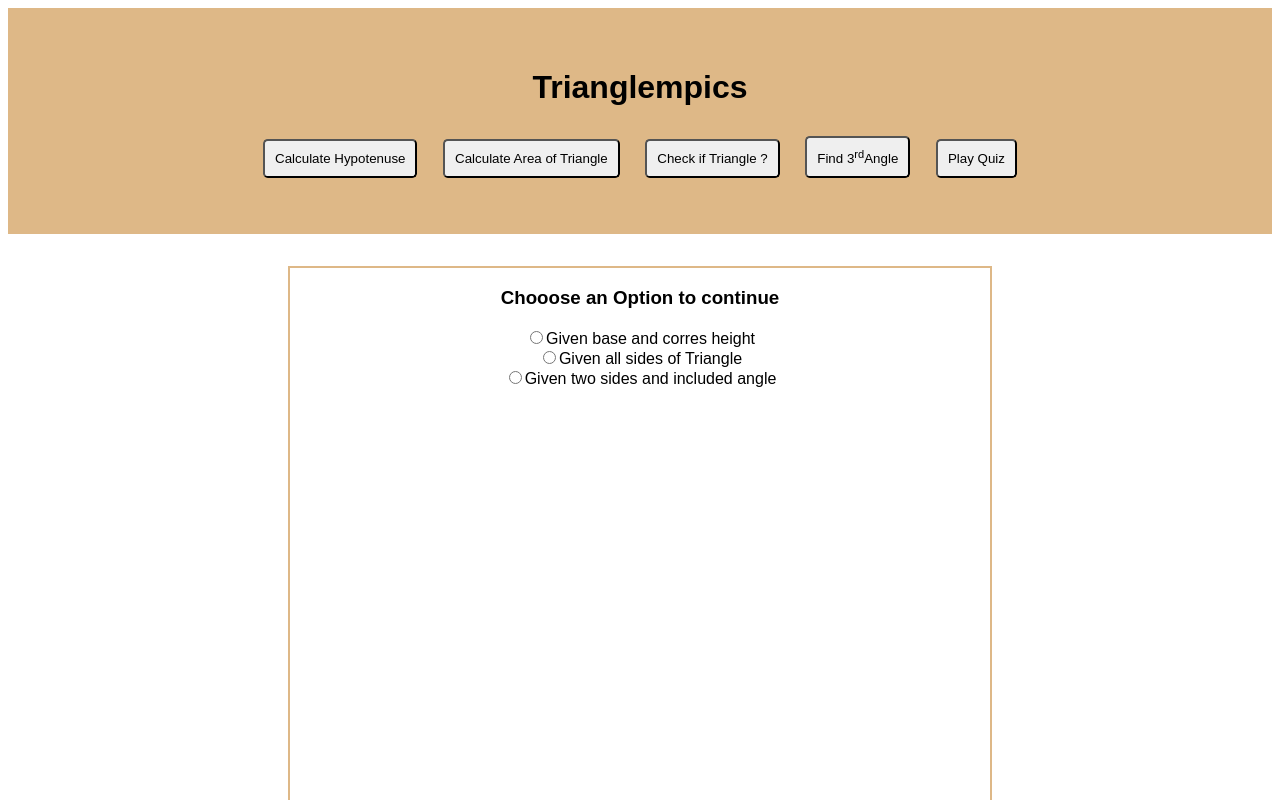
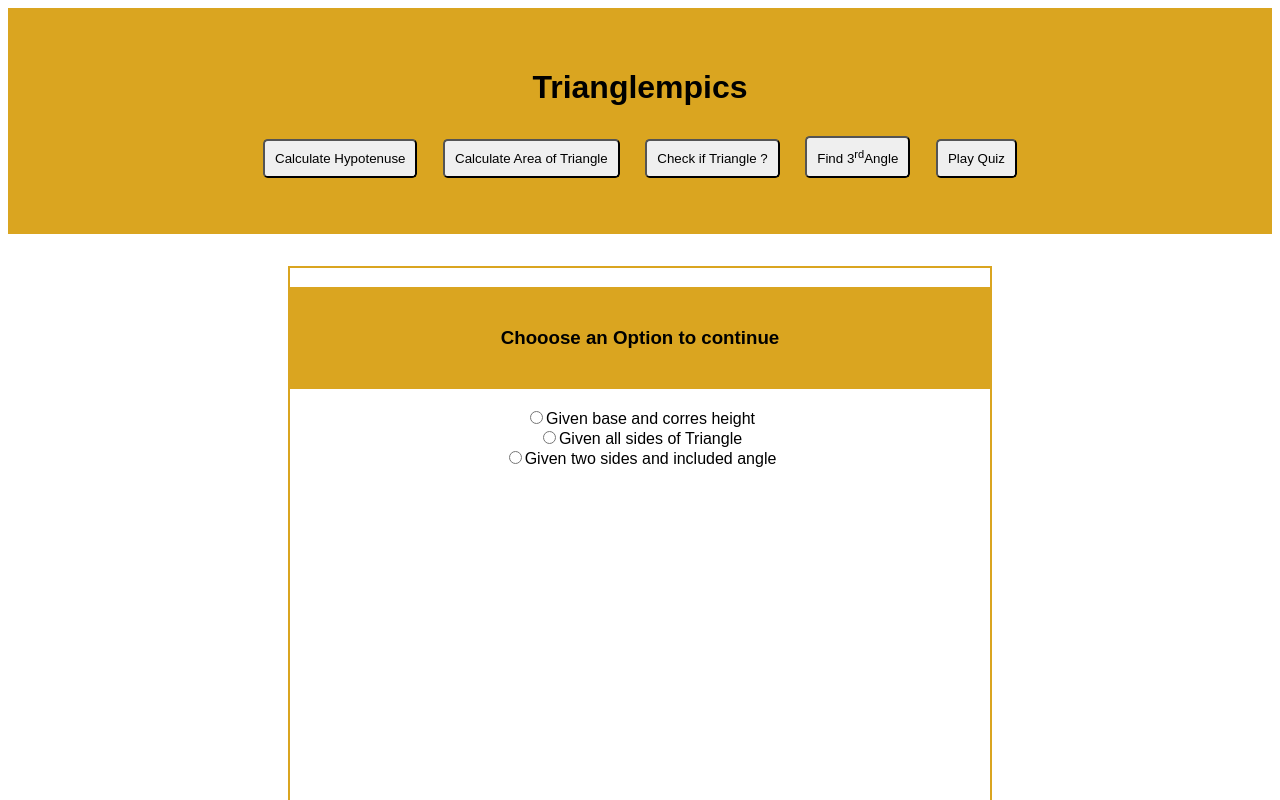
Before and after one commit to rkapoor10/triangles-app, a React (Create React App) app: page / in a window 1280 px wide. Both pictures are taken after a click on the button "Calculate Area of Triangle". Shown: the top 800 px of the page. Built offline with nearby package versions, Linux system fonts and the light colour scheme.

Commit message:
update: category.css

```diff
--- a/src/cateogory/area.js
+++ b/src/cateogory/area.js
@@ -68,7 +68,7 @@ function Area() {
 
   return (
     <section>
-      <h3>Chooose an Option to continue</h3>
+      <h3 className="head">Chooose an Option to continue</h3>
       <form className="formStructure">
         <div>
           <label>
--- a/src/cateogory/category.css
+++ b/src/cateogory/category.css
@@ -5,7 +5,7 @@
   padding-bottom: 1rem;
 }
 .box {
-  background-color: burlywood;
+  background-color: goldenrod;
   align-content: center;
   align-items: center;
   justify-content: center;
--- a/src/cateogory/checkTriangle.js
+++ b/src/cateogory/checkTriangle.js
@@ -21,7 +21,7 @@ function Check() {
   }
   return (
     <section>
-      <h3>Enter three sides</h3>
+      <h3 className="head">Enter three sides</h3>
       <form onSubmit={checkTriangle}>
         <label>
           <input
--- a/src/cateogory/findAngle.js
+++ b/src/cateogory/findAngle.js
@@ -15,7 +15,7 @@ function FindAngle() {
   }
   return (
     <section>
-      <h3>
+      <h3 className="head">
         Enter the angles to find the 3<sup>rd</sup> angle
       </h3>
       <form onSubmit={onClickCalculate}>
--- a/src/styles.css
+++ b/src/styles.css
@@ -4,7 +4,7 @@
 }
 .head {
   padding: 2.5rem;
-  background-color: burlywood;
+  background-color: goldenrod;
 }
 button {
   border-radius: 0.3rem;
@@ -15,5 +15,5 @@ button {
   max-width: 700px;
   margin: 2rem auto;
   min-height: 100vh;
-  border: 2px solid burlywood;
+  border: 2px solid goldenrod;
 }
```
